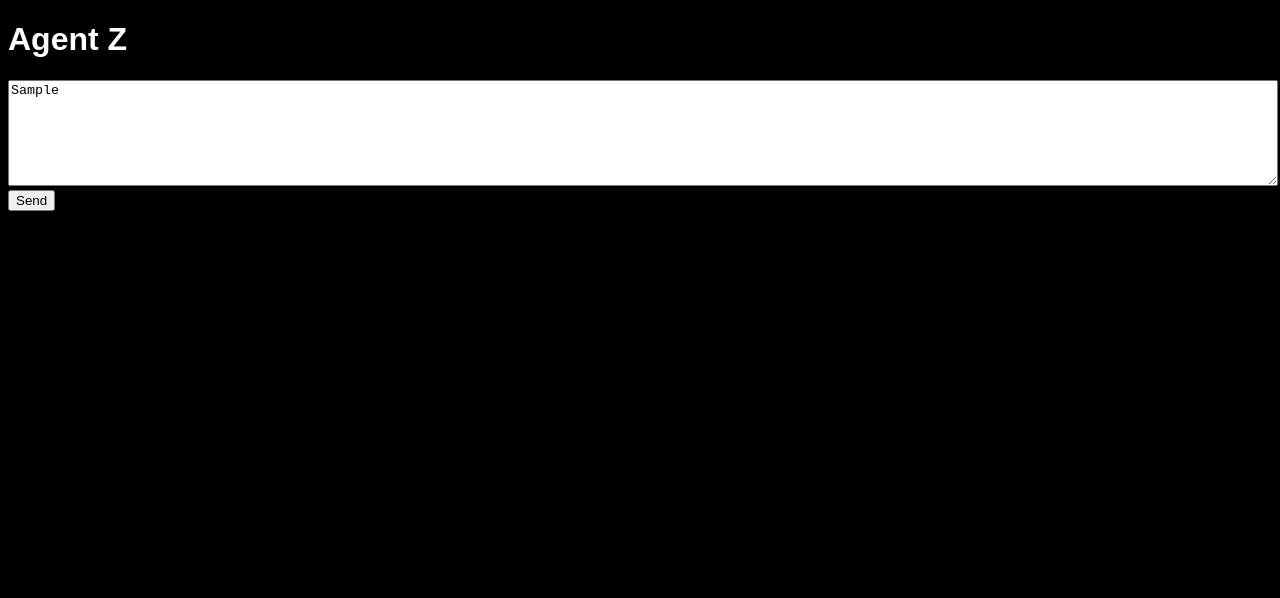
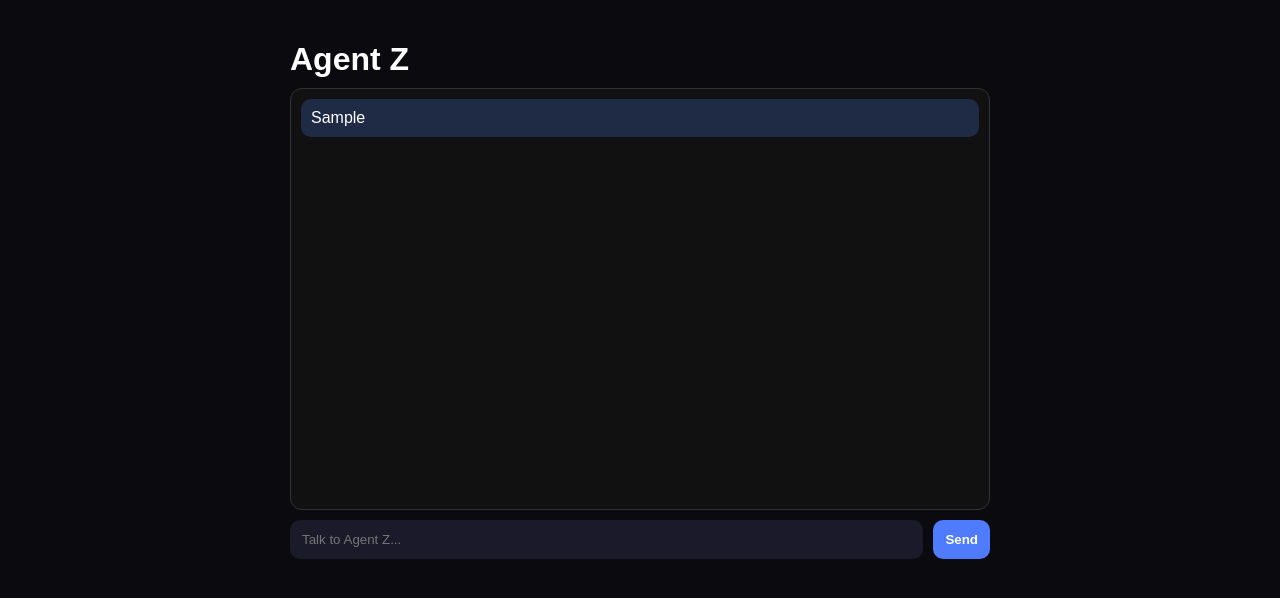
Before and after one commit to johnblick187-a11y/Fuckyou, a website: page public/index.html in a window 1280 px wide. Both pictures are taken after typing "Sample" into the empty fields and a click on the button "Send". Drawn offline with Linux system fonts and the light colour scheme; no server answers.

Commit message:
Update index.html

```diff
--- a/public/index.html
+++ b/public/index.html
@@ -1,27 +1,130 @@
-<!DOCTYPE html>
-<html>
-<body style="background:black;color:white;font-family:sans-serif;">
+<!doctype html>
+<html lang="en">
+<head>
+  <meta charset="UTF-8" />
+  <meta name="viewport" content="width=device-width, initial-scale=1.0" />
+  <title>Agent Z</title>
+
+  <style>
+    body {
+      margin: 0;
+      font-family: Arial, sans-serif;
+      background: #0b0b0f;
+      color: #fff;
+    }
+
+    .wrap {
+      max-width: 700px;
+      margin: auto;
+      padding: 20px;
+    }
+
+    h1 {
+      margin-bottom: 10px;
+    }
+
+    .chat {
+      background: #111;
+      border: 1px solid #333;
+      border-radius: 12px;
+      padding: 10px;
+      height: 400px;
+      overflow-y: auto;
+      margin-bottom: 10px;
+      white-space: pre-wrap;
+    }
+
+    .msg {
+      margin-bottom: 10px;
+      padding: 10px;
+      border-radius: 10px;
+    }
+
+    .user {
+      background: #1f2a44;
+    }
+
+    .agent {
+      background: #1a1a2b;
+    }
+
+    form {
+      display: flex;
+      gap: 10px;
+    }
+
+    input {
+      flex: 1;
+      padding: 12px;
+      border-radius: 10px;
+      border: none;
+      background: #1a1a2b;
+      color: white;
+    }
+
+    button {
+      padding: 12px;
+      border: none;
+      border-radius: 10px;
+      background: #4f7cff;
+      color: white;
+      font-weight: bold;
+    }
+  </style>
+</head>
+
+<body>
+  <div class="wrap">
     <h1>Agent Z</h1>
 
-<textarea id="msg" style="width:100%;height:100px;"></textarea>
-<button onclick="send()">Send</button>
+    <div id="chat" class="chat"></div>
 
-<pre id="out"></pre>
+    <form id="form">
+      <input id="input" placeholder="Talk to Agent Z..." />
+      <button>Send</button>
+    </form>
+  </div>
 
   <script>
-async function send() {
-  const message = document.getElementById("msg").value;
+    const chat = document.getElementById("chat");
+    const form = document.getElementById("form");
+    const input = document.getElementById("input");
 
-  const res = await fetch("/api/chat", {
+    function add(role, text) {
+      const div = document.createElement("div");
+      div.className = "msg " + role;
+      div.textContent = text;
+      chat.appendChild(div);
+      chat.scrollTop = chat.scrollHeight;
+    }
+
+    form.addEventListener("submit", async (e) => {
+      e.preventDefault();
+
+      const msg = input.value.trim();
+      if (!msg) return;
+
+      add("user", msg);
+      input.value = "";
+
+      const res = await fetch("/ask", {
         method: "POST",
-    headers: {"Content-Type": "application/json"},
-    body: JSON.stringify({ message })
+        headers: {
+          "Content-Type": "application/json"
+        },
+        body: JSON.stringify({ input: msg })
       });
 
       const data = await res.json();
-  document.getElementById("out").textContent = data.reply;
+
+      let output = data.output;
+
+      if (typeof output === "object" && output.reply) {
+        output = output.reply;
       }
+
+      add("agent", output || "No response");
+    });
   </script>
-
 </body>
 </html>
```
Lines whose indentation alone changed are shown as unchanged.
